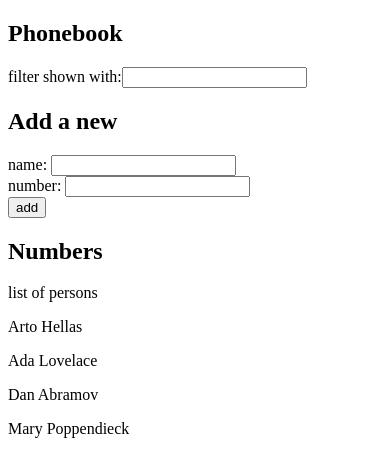
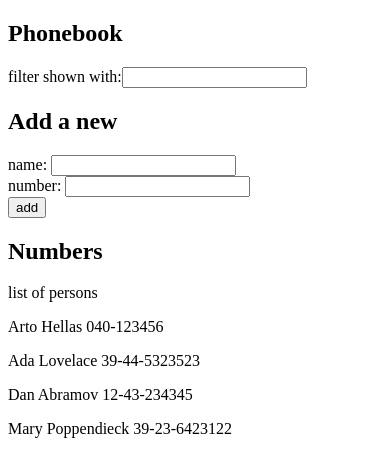
Before and after one commit to Hamze94/fullstackopen.com, a React (Vite) app in the folder part2/The Phonebook/: page / in a window 390 px wide. Shown: the top 476 px of the page. Built offline with nearby package versions, Linux system fonts and the light colour scheme.

Commit message:
bug fixed i used in the state intial number and and se phone on the implemntaion

```diff
--- a/part2/The Phonebook/src/App.jsx
+++ b/part2/The Phonebook/src/App.jsx
@@ -16,7 +16,7 @@ const App = () => {
       alert(`${newName} is already added to phonebook`)
       return
     }
-    const personObject = { name: newName, phone: newNumber }
+    const personObject = { name: newName, number: newNumber }
     setPersons(persons.concat(personObject))
     setNewName('')
     setNewNumber('')
@@ -50,7 +50,7 @@ const App = () => {
       <h2>Numbers</h2>
       list of persons
       {filteredPersons.map((person, index) =>
-        <p key={index}>{person.name} {person.phone}</p>
+        <p key={index}>{person.name} {person.number}</p>
       )}
     </div>
   )
```
